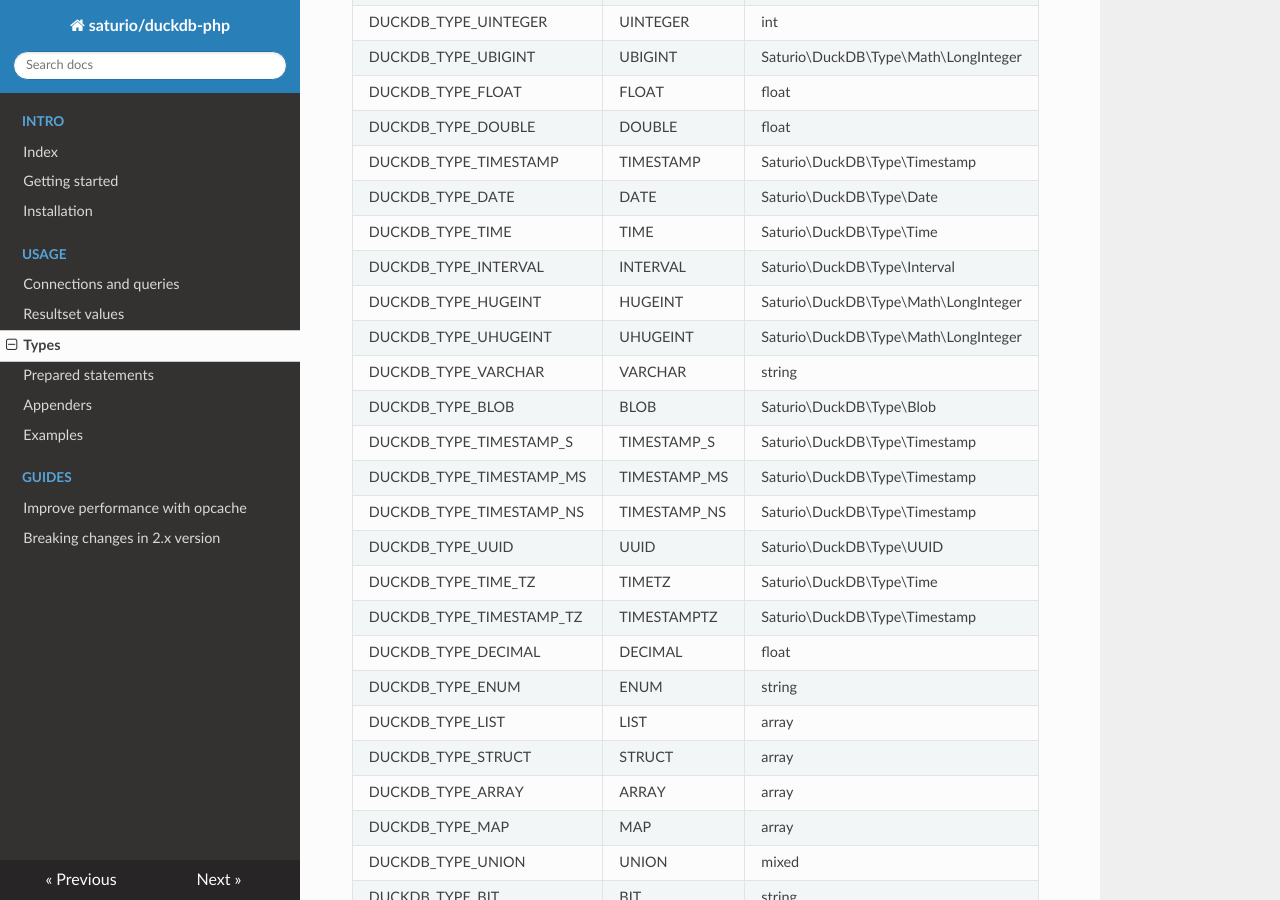
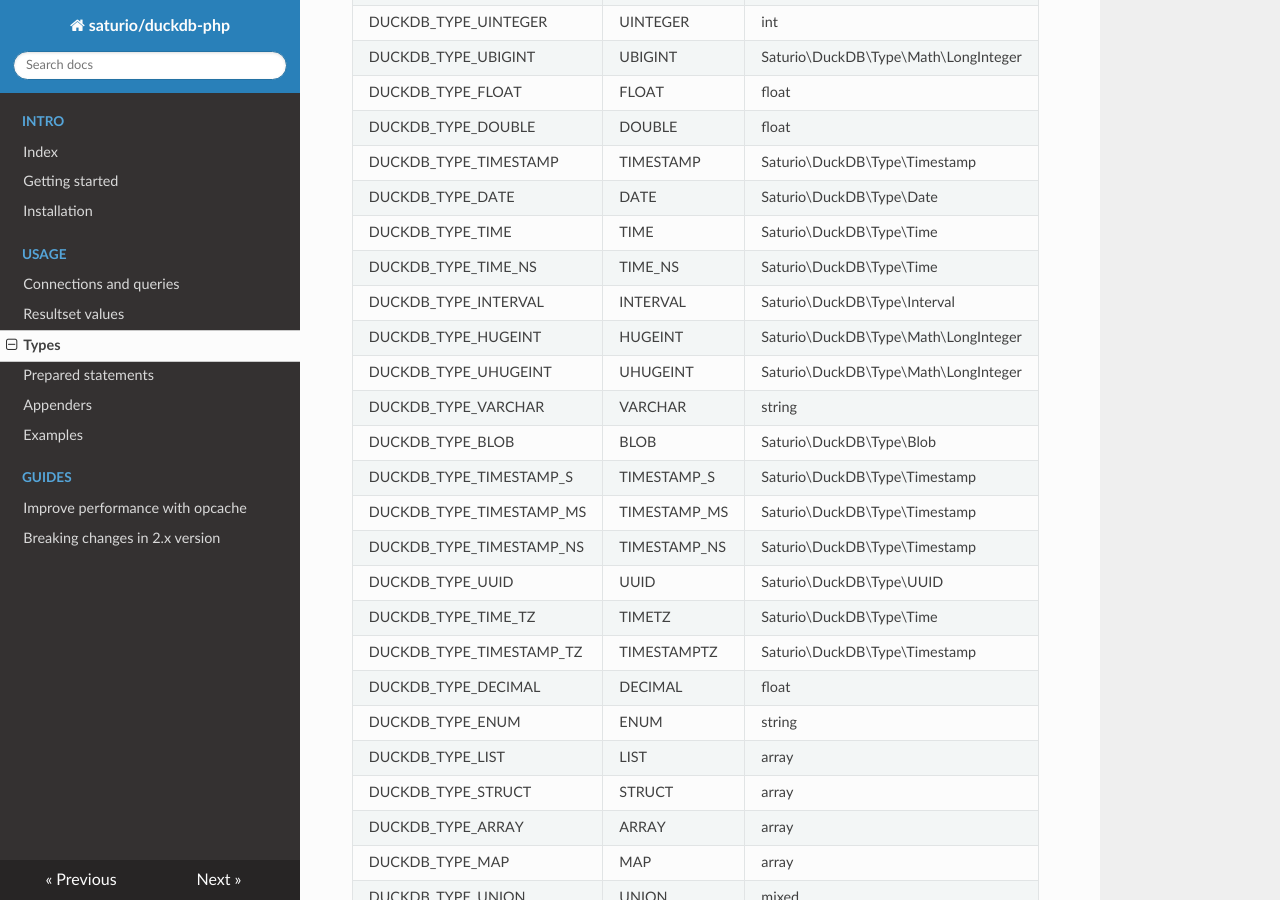
Before and after one commit to satur-io/duckdb-php, an MkDocs documentation site: the page built from docs/md/types.md, in a window 1280 px wide and 900 px high, scrolled down 478 px. Built offline with MkDocs 1.6.1, drawn with Linux system fonts in a browser that asks for light colours; nearby versions of some CDN libraries.

Commit message:
docs: added DUCKDB_TYPE_TIME_NS to types documentation

```diff
--- a/docs/md/types.md
+++ b/docs/md/types.md
@@ -18,6 +18,7 @@ From version 1.2.0 on the library supports all DuckDB file types.
 | DUCKDB_TYPE_TIMESTAMP    | TIMESTAMP    | Saturio\DuckDB\Type\Timestamp        |
 | DUCKDB_TYPE_DATE         | DATE         | Saturio\DuckDB\Type\Date             |
 | DUCKDB_TYPE_TIME         | TIME         | Saturio\DuckDB\Type\Time             |
+| DUCKDB_TYPE_TIME_NS      | TIME_NS      | Saturio\DuckDB\Type\Time             |
 | DUCKDB_TYPE_INTERVAL     | INTERVAL     | Saturio\DuckDB\Type\Interval         |
 | DUCKDB_TYPE_HUGEINT      | HUGEINT      | Saturio\DuckDB\Type\Math\LongInteger |
 | DUCKDB_TYPE_UHUGEINT     | UHUGEINT     | Saturio\DuckDB\Type\Math\LongInteger |
```
